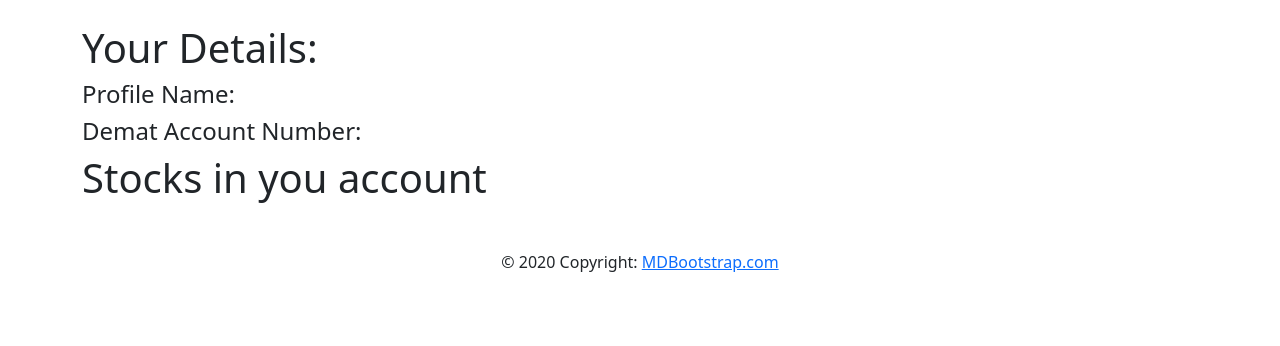
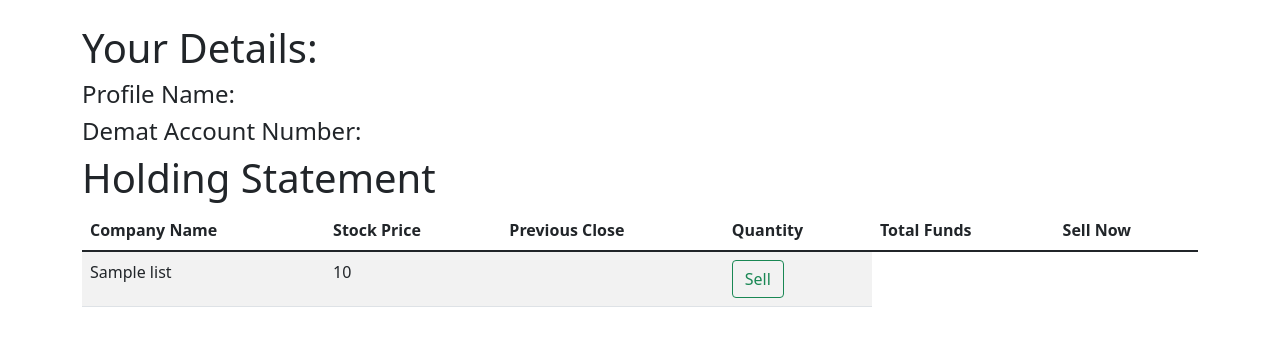
Before and after one commit to rutvi04/Stocks, a Django app: template templates/myportfolio.html in a window 1280 px wide. Shown: the part 56-402 px from the top of the page. Run offline with Django 3.2, Linux system fonts and the light colour scheme; the template is opened without the code that fills it: most values are stand-ins (such as "Sample title", 1, 10 or a date in 2020).

Commit message:
Update buy stock and watchlist.

```diff
--- a/moneymarket/urls.py
+++ b/moneymarket/urls.py
@@ -9,6 +9,8 @@
     path('delete/<stock_id>', views.delete_stock, name='delete_stock'),
     path('about/', views.about, name='about'),
     path('buy_stock.html', views.buy_stock, name='buy_stock'),
+    path('buy/', views.buy, name='buy'),
+    path('quantity/', views.quantity, name='quantity'),
     path('myportfolio.html', views.myportfolio, name= 'myportfolio')
 
 
--- a/templates/base.html
+++ b/templates/base.html
@@ -118,8 +118,8 @@
   <!-- Footer Elements -->
 
   <!-- Copyright -->
-  <div class="footer-copyright text-center py-3">© 2020 Copyright:
-    <a href="https://mdbootstrap.com/"> MDBootstrap.com</a>
+  <div class="footer-copyright text-center py-3">
+    <a href="https://mdbootstrap.com/"> </a>
   </div>
   <!-- Copyright -->
 
--- a/templates/myportfolio.html
+++ b/templates/myportfolio.html
@@ -4,7 +4,39 @@
  <h1>Your Details:</h1>
     <h4>Profile Name:</h4>
     <h4>Demat Account Number:</h4>
- <h1> Stocks in you account</h1>
+ <h1> Holding Statement</h1>
 
 
+<table class="table table-striped table-hover">
+  <thead class="table-dark>
+    <tr>
+      <th scope="col"></th>
+      <th scope="col">Company Name</th>
+      <th scope="col">Stock Price</th>
+      <th scope="col">Previous Close</th>
+      <th scope="col">Quantity</th>
+      <th scope="col">Total Funds</th>
+      <th scope="col">Sell Now</th>
+
+    </tr>
+  </thead>
+  <tbody>
+  {% if ticker %}
+      {% for list_items in output %}
+          <tr>
+              <td>{{ list_items.companyName }}</td>
+              <td>{{ list_items.latestPrice }}</td>
+               <td>{{ list_items.previousClose }}</td>
+
+              <form>
+
+              <td><button  class="btn btn-outline-success" type="submit">Sell</button></td>
+              </form>
+          </tr>
+
+      {% endfor %}
+  </tbody>
+</table>
+{% endif %}
+<br/><br/>
 {% endblock %}
```
Also changed, not shown: moneymarket/views.py (+35 -7 lines), templates/buy_stock.html (+12 -6 lines), templates/watchlist.html (+6 -4 lines), moneymarket/models.py (line endings or trailing spaces).
